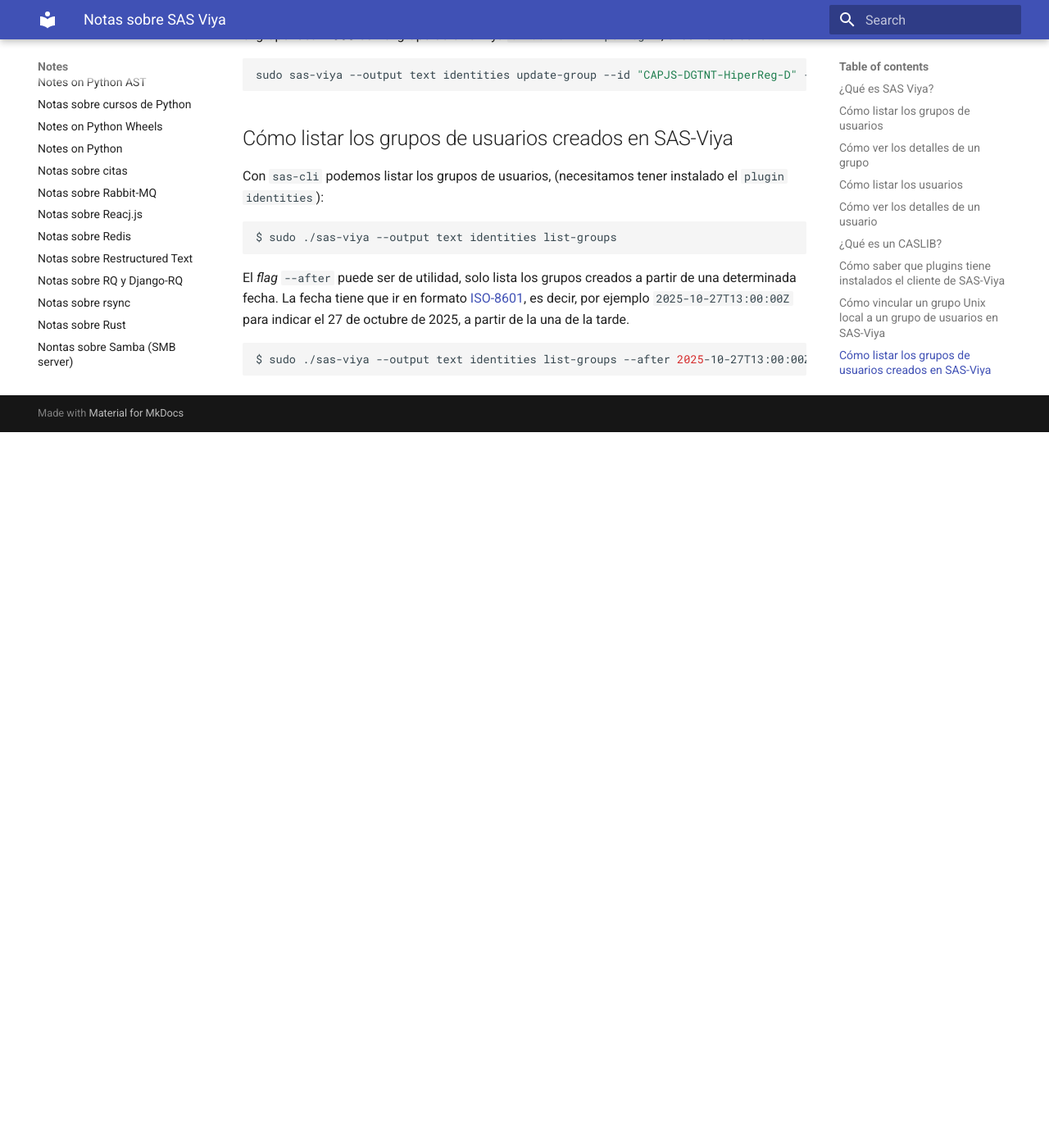
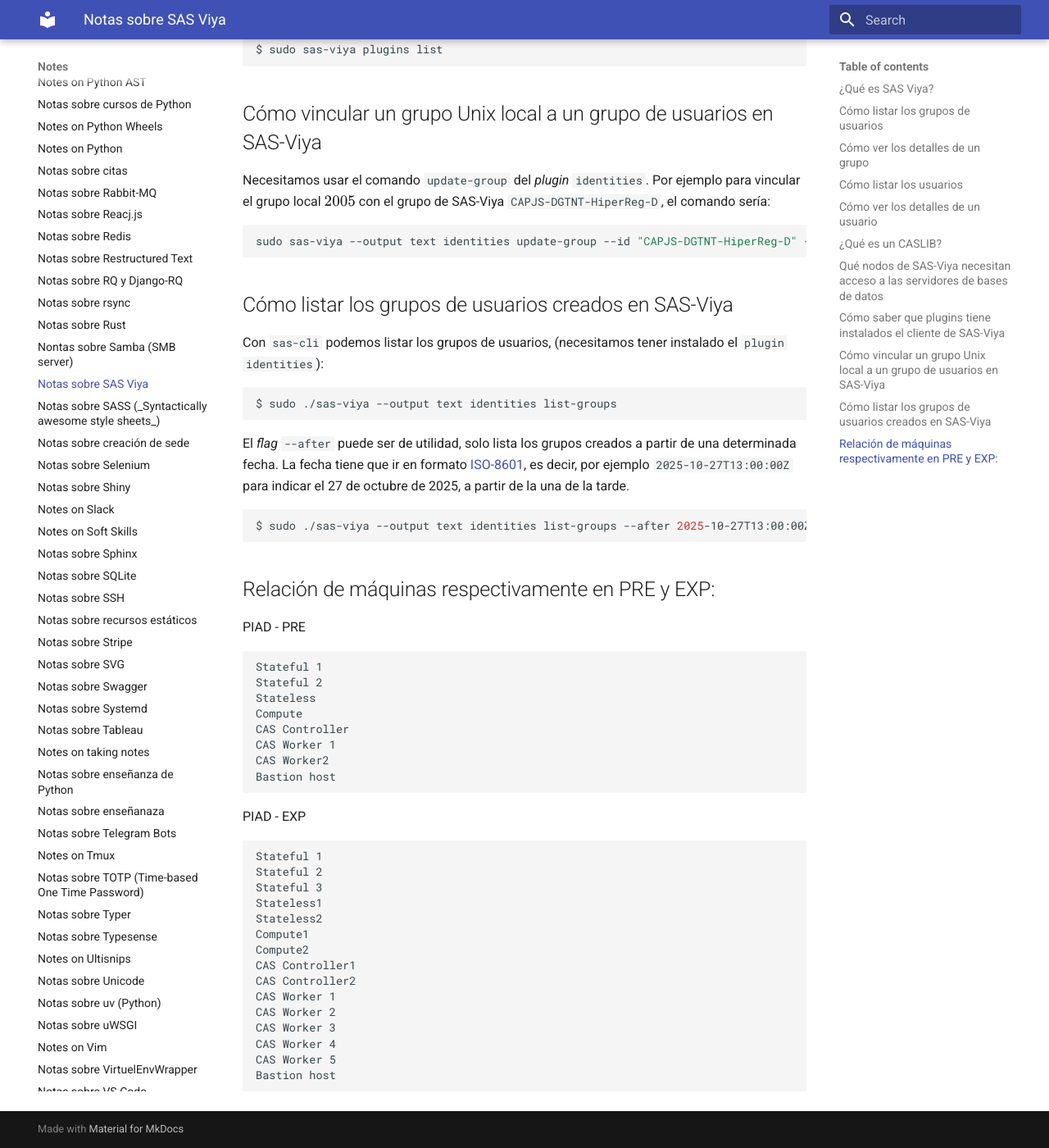
Before and after one commit to euribates/notes, an MkDocs documentation site: the page built from source/notes-on-sas-viya.md, in a window 1280 px wide and 1400 px high, scrolled down 1478 px. Shown: the whole window at 82% size. Built offline with MkDocs 1.6.1 and Material for MkDocs 9.7.7, drawn with Linux system fonts in a browser that asks for light colours; formulas are drawn with MathJax 3; before the commit the page ends 2005 px from its top, so only the background shows below that; some of the changed text lies outside the part shown.

Commit message:
Cambios en local

````diff
--- a/source/notes-on-sas-viya.md
+++ b/source/notes-on-sas-viya.md
@@ -55,6 +55,11 @@
 `/user/userid`  en HDFS (CASUSERHDFS), si se trata de un CAS
 distribuido.
 
+## Qué nodos de SAS-Viya necesitan acceso a las servidores de bases de datos
+
+Desde los servidores **Compute**, **CAS Controller**, y **CAS Workers**. Esta
+conectividad ya está pedida dado que las Caslibs ya están creadas y validadas
+su acceso a las fuentes de datos correspondientes.
 
 ## Cómo saber que `plugins` tiene instalados el cliente de SAS-Viya
 
@@ -92,3 +97,34 @@
 ```shell
 $ sudo ./sas-viya --output text identities list-groups --after 2025-10-27T13:00:00Z
 ```
+
+## Relación de máquinas respectivamente en PRE y EXP:
+
+PIAD - PRE
+
+    Stateful 1
+    Stateful 2
+    Stateless
+    Compute
+    CAS Controller
+    CAS Worker 1
+    CAS Worker2
+    Bastion host
+
+PIAD - EXP
+
+    Stateful 1
+    Stateful 2
+    Stateful 3
+    Stateless1
+    Stateless2
+    Compute1
+    Compute2
+    CAS Controller1
+    CAS Controller2
+    CAS Worker 1
+    CAS Worker 2
+    CAS Worker 3
+    CAS Worker 4
+    CAS Worker 5
+    Bastion host
````
Also changed, not shown: 1 other file.
